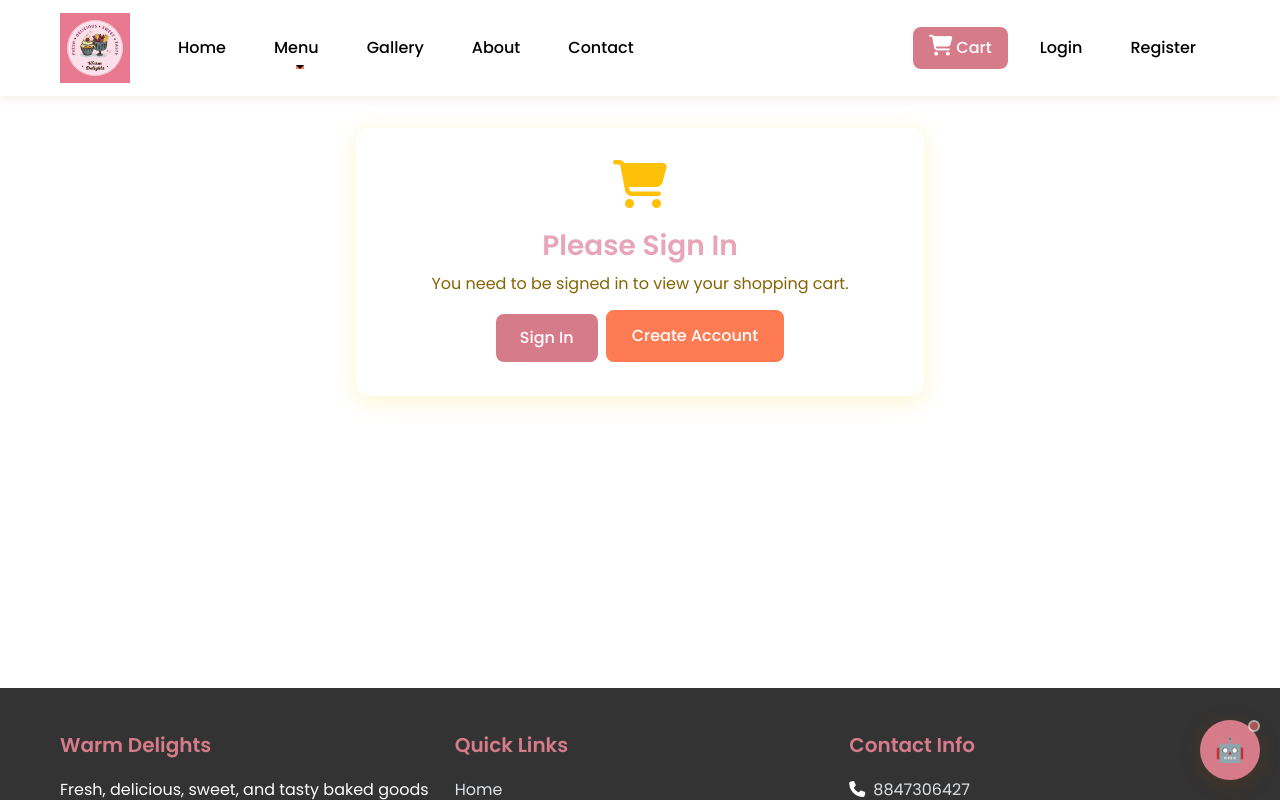
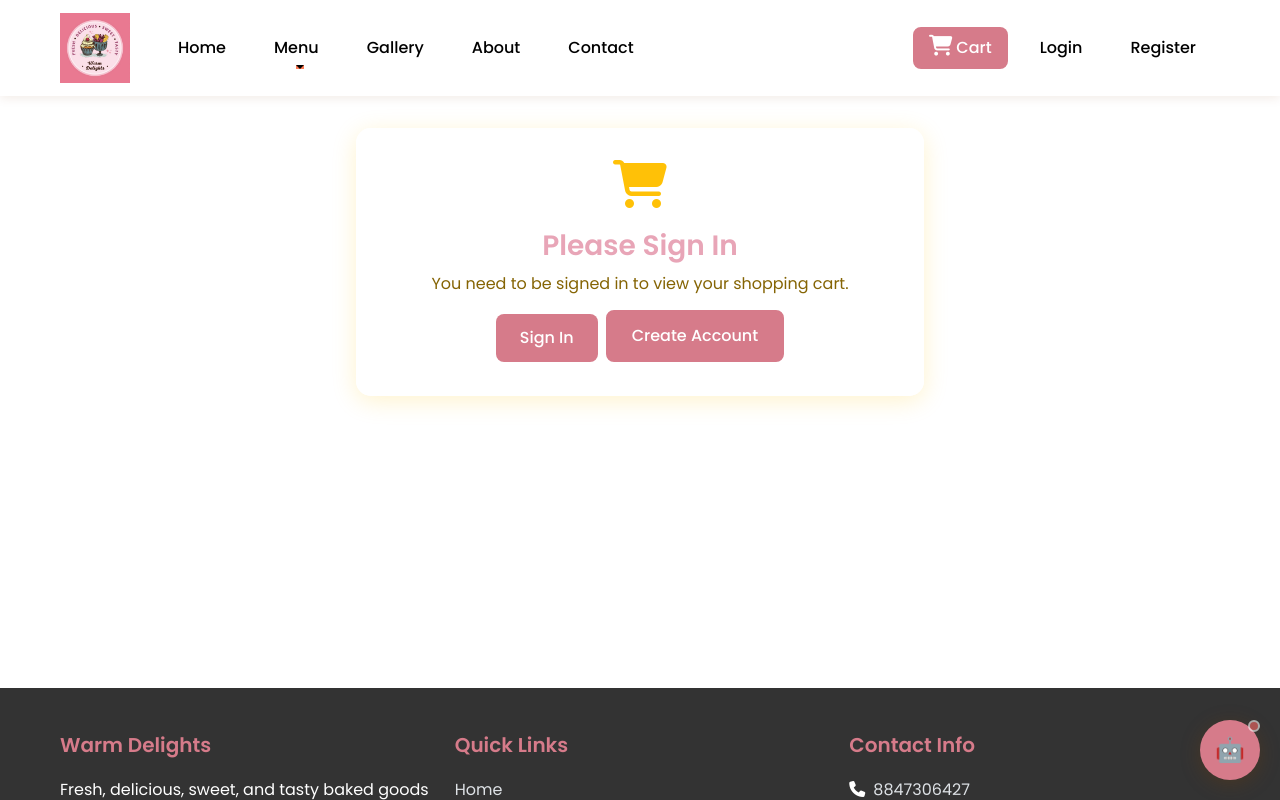
Before and after one commit to Shivangi-16201/WarmDelightsFrontend, a React (Create React App) app: page /cart in a window 1280 px wide. In both pictures the pointer is over the button "Create Account". Shown: the top 800 px of the page. Built offline with nearby package versions, Linux system fonts and the light colour scheme.

Commit message:
Sixth Commit

```diff
--- a/src/App.css
+++ b/src/App.css
@@ -125,8 +125,8 @@ h4, h5, h6 {
 
 .btn-outline-primary:hover,
 .btn-outline-primary:focus {
-  background-color: var(--primary-color);
-  border-color: var(--primary-color);
+  background-color: #d67b8a;
+  border-color: #d67b8a;
   color: white;
   transform: translateY(-2px);
 }
@@ -274,7 +274,7 @@ h4, h5, h6 {
 }
 
 .footer a:hover {
-  color: var(--primary-color);
+  color: #d67b8a;
 }
 
 .footer-social {
--- a/src/pages/Cart.css
+++ b/src/pages/Cart.css
@@ -76,7 +76,7 @@
 }
 
 .quantity-input {
-  border: 2px solid #ffd56f;
+  border: 2px solid #d67b8a;
   border-radius: 8px;
   text-align: center;
   font-weight: 600;
@@ -101,7 +101,7 @@
   font-weight: 700;
   text-align: center;
   padding-bottom: 1rem;
-  border-bottom: 2px solid #ffd56f;
+  border-bottom: 2px solid #d67b8a;
 }
 
 .summary-item {
@@ -296,3 +296,9 @@
     background: #333;
   }
 }
+
+.btn:hover {
+    color: var(--bs-btn-hover-color);
+    background-color: #d67b8a;
+    border-color: #d67b8a;
+}
--- a/src/pages/Cart.js
+++ b/src/pages/Cart.js
@@ -139,11 +139,6 @@ const Cart = () => {
                         <tr key={item._id} className="cart-item">
                           <td>
                             <div className="d-flex align-items-center">
-                              <img
-                                src={item.product.image || '/images/placeholder-food.jpg'}
-                                alt={item.product.name}
-                                className="product-image me-3"
-                              />
                               <div>
                                 <h6 className="product-name mb-1">{item.product.name}</h6>
                                 <Badge
```
